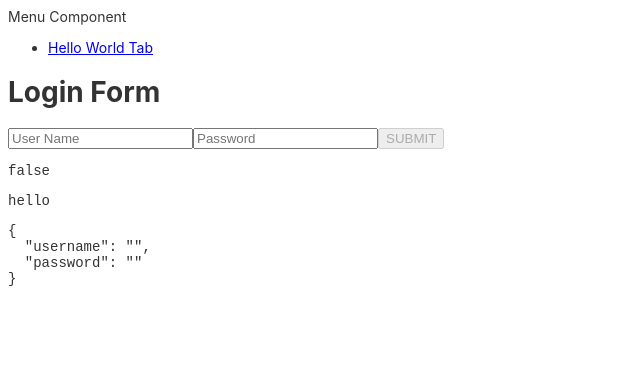
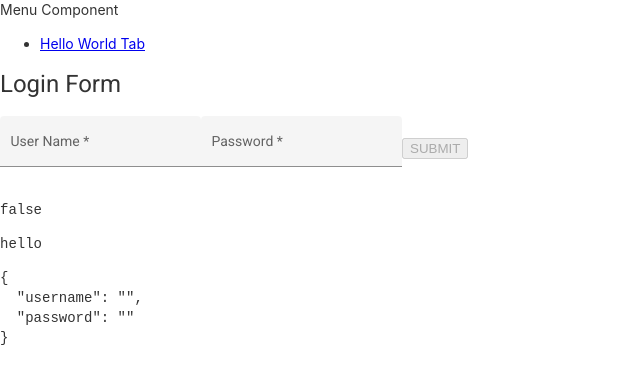
Before and after one commit to alvin-muniz/spring-blog-frontend, an Angular app: page /login in a window 1280 px wide. Shown: the top 384 px of the page, without its empty margins (0-640 px from the left). Built offline with nearby package versions, Linux system fonts and the light colour scheme.

Commit message:
added Material moduel for styling

```diff
--- a/angular.json
+++ b/angular.json
@@ -24,6 +24,7 @@
               "src/assets"
             ],
             "styles": [
+              "./node_modules/@angular/material/prebuilt-themes/pink-bluegrey.css",
               "src/styles.css"
             ],
             "scripts": []
@@ -88,6 +89,7 @@
               "src/assets"
             ],
             "styles": [
+              "./node_modules/@angular/material/prebuilt-themes/pink-bluegrey.css",
               "src/styles.css"
             ],
             "scripts": []
@@ -119,6 +121,7 @@
           }
         }
       }
-    }},
+    }
+  },
   "defaultProject": "spring-blog-frontend"
 }
--- a/package.json
+++ b/package.json
@@ -12,10 +12,12 @@
   "private": true,
   "dependencies": {
     "@angular/animations": "~9.1.13",
+    "@angular/cdk": "^9.2.4",
     "@angular/common": "~9.1.13",
     "@angular/compiler": "~9.1.13",
     "@angular/core": "~9.1.13",
     "@angular/forms": "~9.1.13",
+    "@angular/material": "^9.2.4",
     "@angular/platform-browser": "~9.1.13",
     "@angular/platform-browser-dynamic": "~9.1.13",
     "@angular/router": "~9.1.13",
--- a/src/app/app.module.ts
+++ b/src/app/app.module.ts
@@ -10,6 +10,8 @@
 import { UserFormComponent } from './user-form/user-form.component';
 import {FormsModule} from '@angular/forms';
 import { LoginFormComponent } from './login-form/login-form.component';
+import { BrowserAnimationsModule } from '@angular/platform-browser/animations';
+import {MaterialModule} from './material.module';
 
 @NgModule({
   declarations: [
@@ -23,7 +25,9 @@
     BrowserModule,
     AppRoutingModule,
     HttpClientModule,
-    FormsModule
+    FormsModule,
+    BrowserAnimationsModule,
+    MaterialModule
   ],
   providers: [
     HelloWorldService
--- a/src/app/login-form/login-form.component.html
+++ b/src/app/login-form/login-form.component.html
@@ -3,11 +3,17 @@
 <h1>Login Form </h1>
 <div class="form-module">
   <form #form="ngForm" (submit)="loginUser(loginRequest)">
+    <mat-form-field appearance="fill">
+      <mat-label>User Name</mat-label>
+      <input matInput placeholder="User Name" name="username" [(ngModel)]="loginRequest.username"
+             required/>
+    </mat-form-field>
+    <mat-form-field appearance="fill">
+      <mat-label>Password</mat-label>
+      <input matInput placeholder="Password" name="password" [(ngModel)]="loginRequest.password"
+             required/>
+    </mat-form-field>
 
-    <input placeholder="User Name" name="username" [(ngModel)]="loginRequest.username"
-           required/>
-    <input placeholder="Password" name="password" [(ngModel)]="loginRequest.password"
-           required/>
     <button [disabled]="form.invalid" type="submit" >SUBMIT</button>
     <pre>{{form.valid}}</pre>
   </form>
--- a/src/index.html
+++ b/src/index.html
@@ -6,8 +6,10 @@
   <base href="/">
   <meta name="viewport" content="width=device-width, initial-scale=1">
   <link rel="icon" type="image/x-icon" href="favicon.ico">
+  <link href="https://fonts.googleapis.com/css?family=Roboto:300,400,500&display=swap" rel="stylesheet">
+  <link href="https://fonts.googleapis.com/icon?family=Material+Icons" rel="stylesheet">
 </head>
-<body>
+<body class="mat-typography">
   <app-root></app-root>
 </body>
 </html>
--- a/src/styles.css
+++ b/src/styles.css
@@ -1 +1,5 @@
 /* You can add global styles to this file, and also import other style files */
+@import '~@angular/material/prebuilt-themes/indigo-pink.css';
+
+html, body { height: 100%; }
+body { margin: 0; font-family: Roboto, "Helvetica Neue", sans-serif; }
```
Also changed, not shown: src/app/material.module.ts (added, +99 -0 lines), 1 other file (tests, documents, lock files or other folders).
